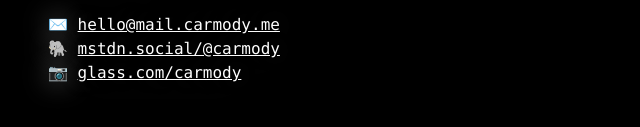
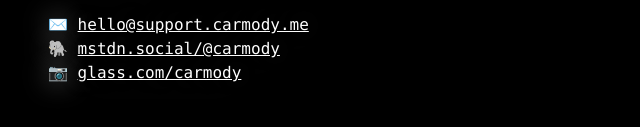
Before and after one commit to paulicarmody/paulicarmody.github.io, a plain HTML site: page index.html in a window 1280 px wide. Shown: the part 407-534 px from the top of the page, 0-640 px from the left. Drawn offline with Linux system fonts and the light colour scheme.

Commit message:
change email address

```diff
--- a/index.html
+++ b/index.html
@@ -188,7 +188,7 @@
   <ul>
     <!-- <pre id="gol" aria-hidden="true"></pre> -->
     <li>
-      ✉️ <a href="mailto:hello@mail.carmody.me" aria-label="get in touch hello@mail.carmody.me">hello@mail.carmody.me</a>
+      ✉️ <a href="mailto:hello@mail.carmody.me" aria-label="get in touch hello@mail.carmody.me">hello@support.carmody.me</a>
     </li>
     <li>
       🐘 <a href="https://mstdn.social/@carmody" aria-label="Follow me on Mastodon">mstdn.social/@carmody</a>
```
